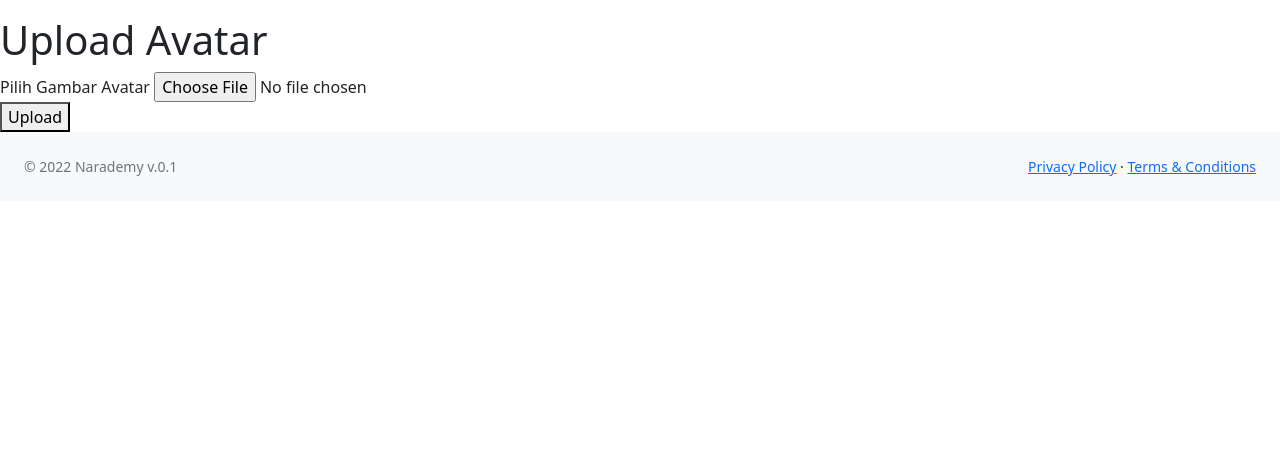
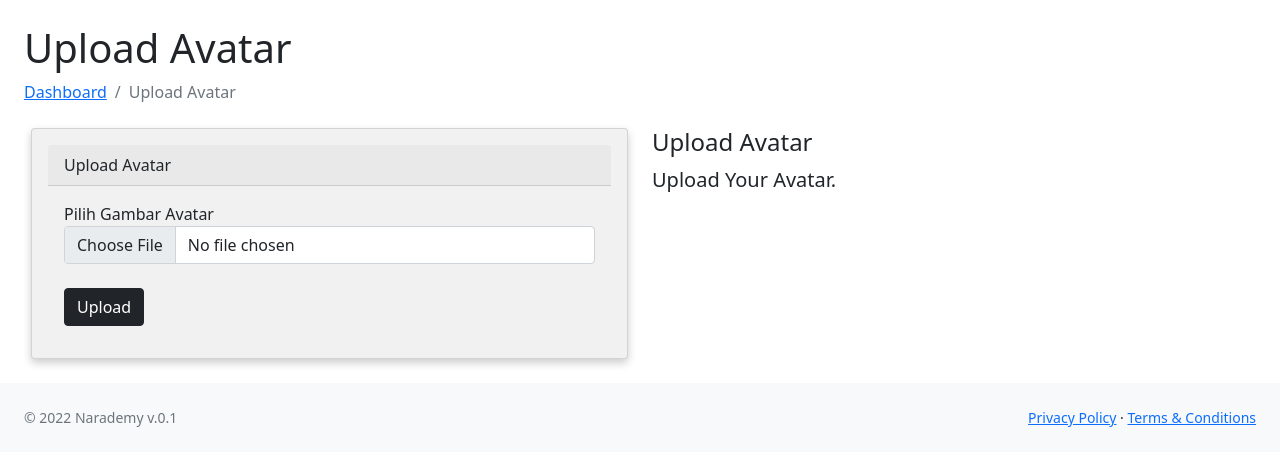
Before and after one commit to haekalfs/narademy, a CodeIgniter app: the page made by application/views/admin/setting_upload_avatar.php in a window 1280 px wide. Shown: the part 192-658 px from the top of the page. Run offline with CodeIgniter, Linux system fonts and the light colour scheme; data that the repository does not hold is empty; some libraries are stand-ins or nearby versions.

Commit message:
edit avatar

```diff
--- a/application/config/database.php
+++ b/application/config/database.php
@@ -77,7 +77,7 @@ $db['default'] = array(
 	'dsn'	=> '',
 	'hostname' => 'localhost',
 	'username' => 'root',
-	'password' => 'password',
+	'password' => '',
 	'database' => 'narademy',
 	'dbdriver' => 'mysqli',
 	'dbprefix' => '',
--- a/application/views/admin/setting_upload_avatar.php
+++ b/application/views/admin/setting_upload_avatar.php
@@ -10,23 +10,43 @@
 		<?php $this->load->view('admin/_partials/side_nav.php') ?>
 
 		<div id="layoutSidenav_content">
-			<h1>Upload Avatar</h1>
+			<div class="container-fluid px-4">
+                <h1 class="mt-4">Upload Avatar</h1>
+                    <ol class="breadcrumb mb-4">
+                        <li class="breadcrumb-item"><a href="index.php">Dashboard</a></li>
+                        <li class="breadcrumb-item active">Upload Avatar</li>
+                    </ol>
 
+
+			<div class="row">
+                          <div class="col-xl-6">
+                                <div class="card mb-4">
+                                    <div class="card-header">
+                                    Upload Avatar
+                                    </div>
+                                    <div class="card-body">
 									<form action="" method="POST" enctype="multipart/form-data">
 										<div>
 											<label for="avatar">Pilih Gambar Avatar</label>
-					<input type="file" name="avatar" id="avatar" accept="image/png, image/jpeg, image/jpg, image/gif">
+											<input class="form-control" type="file" name="avatar" id="avatar" accept="image/png, image/jpeg, image/jpg, image/gif">
 										</div>
 
 										<?php if (isset($error)) : ?>
 											<div class="invalid-feedback"><?= $error ?></div>
 										<?php endif; ?>
-
+										<br>
 										<div>
-					<button type="submit" name="save" class="button button-primary">Upload</button>
+											<button type="submit" name="save" class="btn btn-dark">Upload</button>
 										</div>
 									</form>
-
+                                  </div>
+                                </div>
+                            </div>
+                            <div class="col-xl-6">
+                                <h4>Upload Avatar</h4><p class="lead">Upload Your Avatar.</p>
+                            </div>
+                        </div>
+				</div>
 			<?php $this->load->view('admin/_partials/footer.php') ?>
 		</div>
 	</main>
```
Lines whose indentation alone changed are shown as unchanged.
